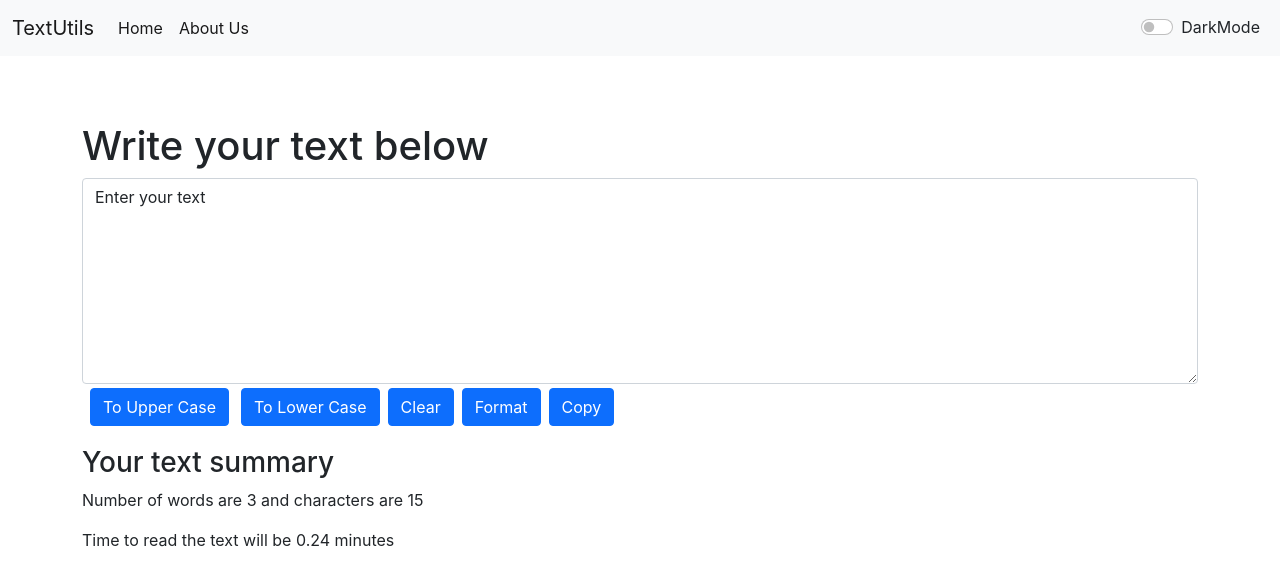
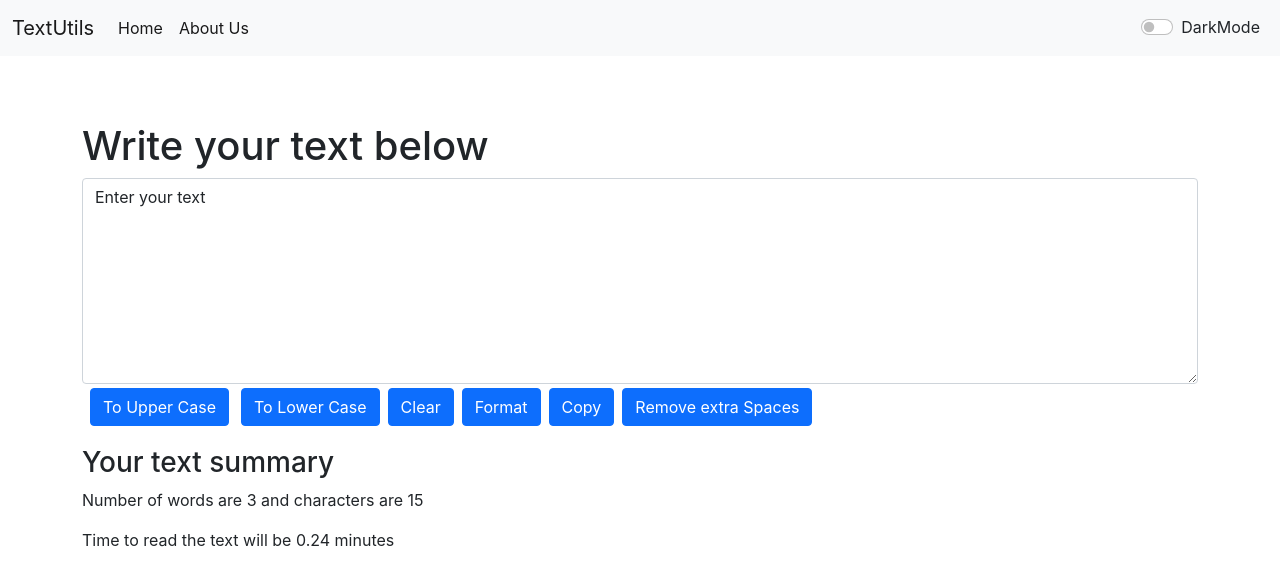
Before and after one commit to RaoAbhimanyuYadav/TextUtils-app, a React (Create React App) app: page / in a window 1280 px wide. Shown: the top 586 px of the page. Built offline with nearby package versions, Linux system fonts and the light colour scheme.

Commit message:
Added remove extra space button

```diff
--- a/src/Components/TextForm.js
+++ b/src/Components/TextForm.js
@@ -1,6 +1,11 @@
 import React, { useState } from "react";
 
 export default function TextForm(props) {
+  const handleExtraSpaces = ()=>{
+    let newText = text.split(/[ ]+/);
+    setText(newText.join(" "));
+    props.showAlert("Extra spaces removed!","success")
+}
   const upperCase = () => {
     let newText = text.toUpperCase();
     setText(newText);
@@ -52,6 +57,7 @@
       <button  disabled= {text.length===0} className="btn btn-primary mx-1 my-1"   onClick={handleClear} >   Clear </button>
       <button  disabled= {text.length===0} className="btn btn-primary mx-1 my-1"   onClick={handleFormat} >   Format </button>
       <button  disabled= {text.length===0} className="btn btn-primary mx-1 my-1"   onClick={handleCopy} >   Copy </button>
+      <button  disabled= {text.length===0} className="btn btn-primary mx-1 my-1"   onClick={handleExtraSpaces} >   Remove extra Spaces </button>
     </div>
     <div className="container my-3" style= {{color : props.mode ==='dark'?'white':'#212529'}} >
       <h3>Your text summary</h3>
```
